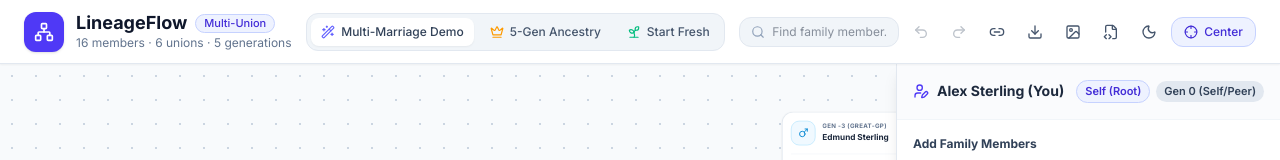
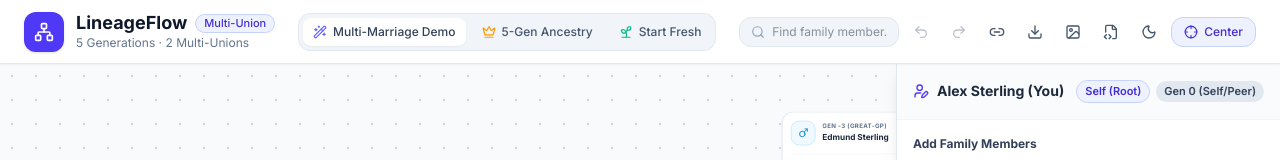
Before and after one commit to KrisnaSantosa15/LineageFlow, a Next.js app: page /app in a window 1280 px wide. Shown: the top 160 px of the page. Built offline with nearby package versions, Linux system fonts and the light colour scheme.

Commit message:
test(e2e): verify search, union dissolution, GEDCOM modal, and multi-union stats

```diff
--- a/src/components/editor/EditorApp.tsx
+++ b/src/components/editor/EditorApp.tsx
@@ -310,8 +310,8 @@ export function EditorApp({ initialPreset = "multi" }: { initialPreset?: PresetN
               aria-label="Tree summary"
               className="text-xs text-slate-500 dark:text-slate-400 hidden sm:block"
             >
-              {stats.memberCount} members · {stats.unionCount} unions ·{" "}
-              {stats.generationCount} generations
+              {stats.generationCount} Generations · {stats.remarriageCount}{" "}
+              Multi-Unions
             </p>
           </div>
         </div>
```
Also changed, not shown: 1 other file (tests, documents, lock files or other folders).
